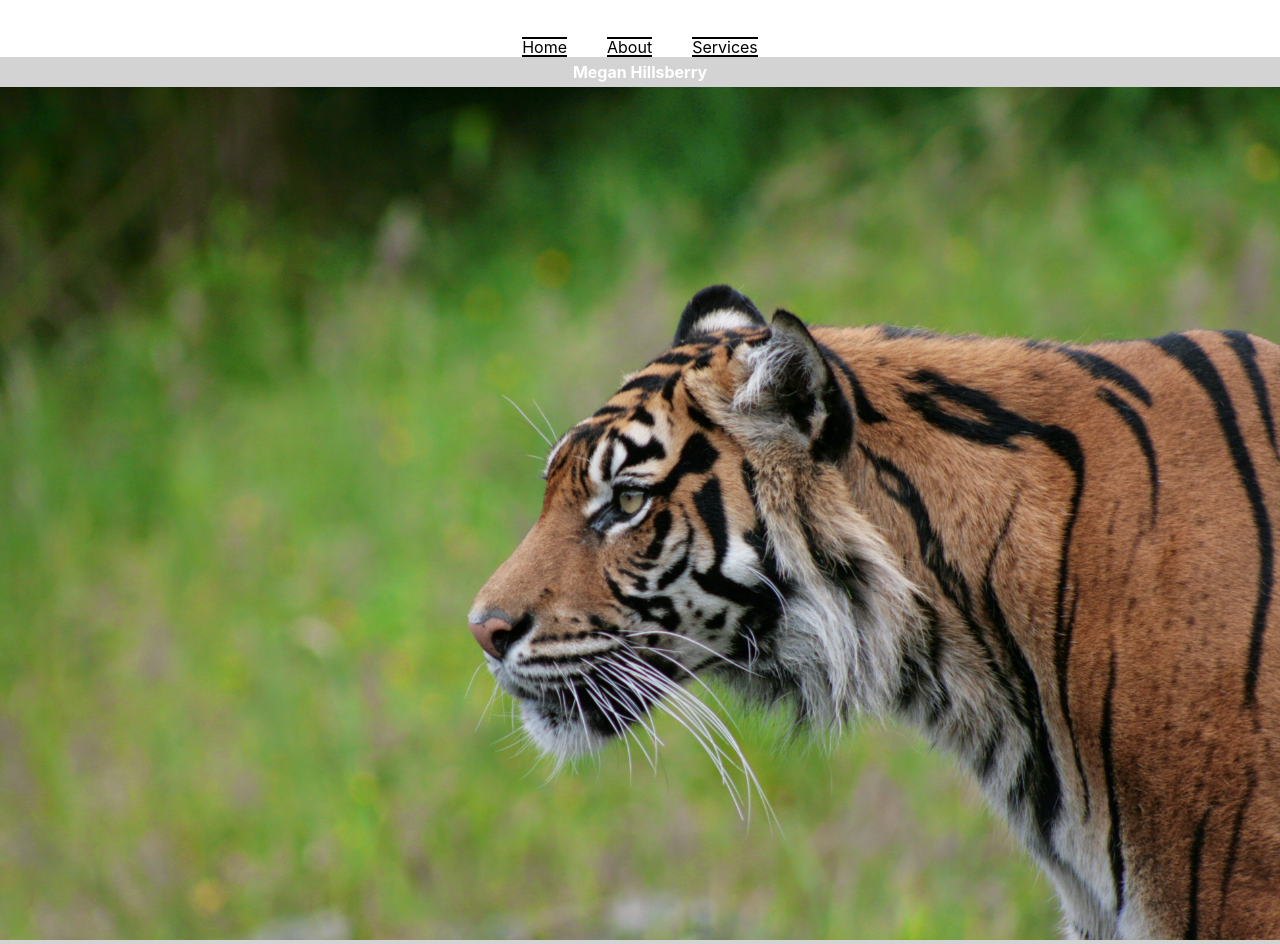
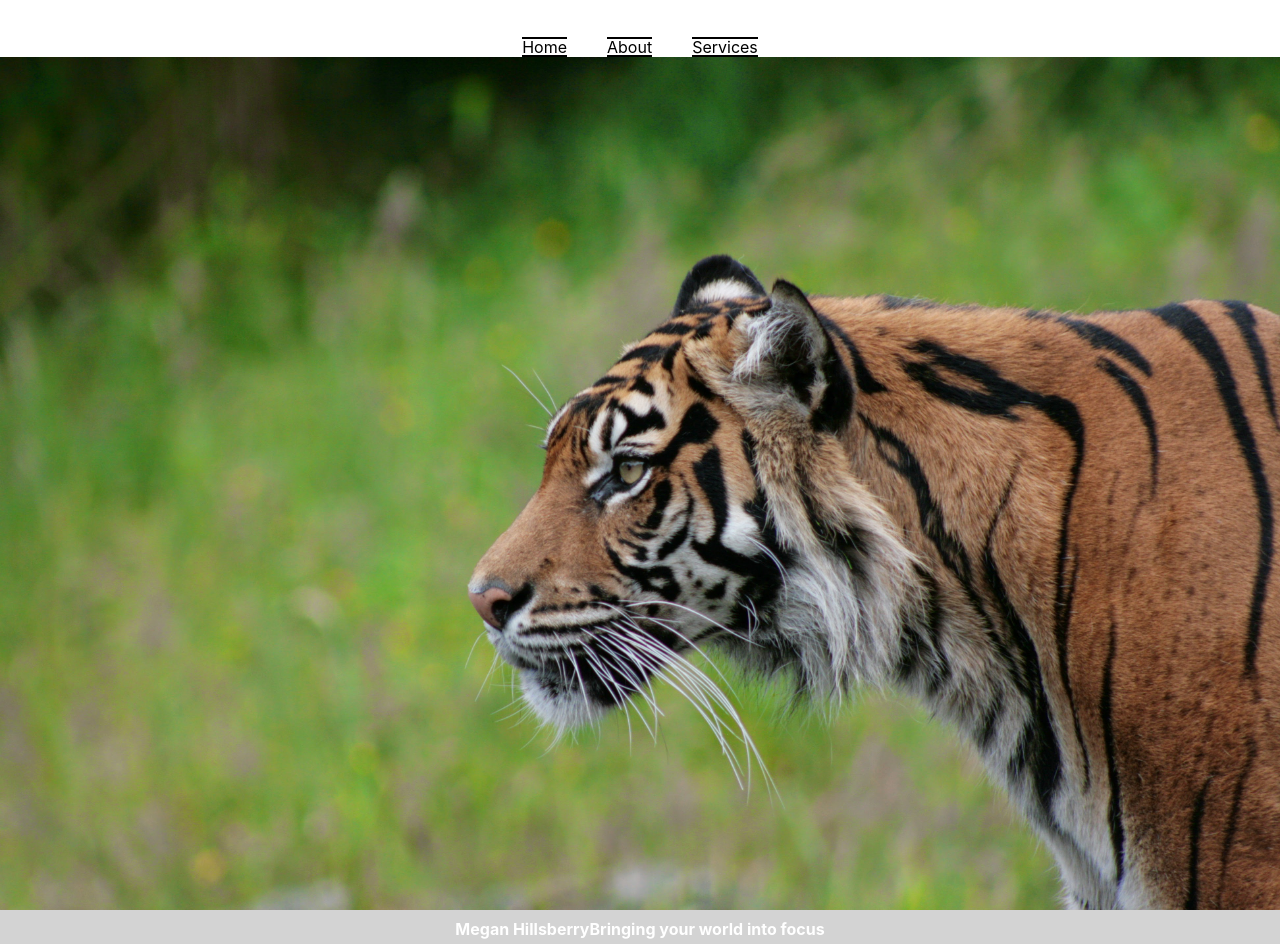
Before and after one commit to Crispyshill/portfolio-frontend, a React (Create React App) app: page / in a window 1280 px wide. Shown: the part 54-998 px from the top of the page. Built offline with nearby package versions, Linux system fonts and the light colour scheme.

Commit message:
Fixed a bit more css

```diff
--- a/src/home/Home.css
+++ b/src/home/Home.css
@@ -1,16 +1,15 @@
 .tiger-banner{
 	width: 100%;
 	position: absolute;
-	top: 0;
-	left: 0;
 	z-index: 0;
 }
 
 .text-overlay{
+	display: block;
 	position: relative;
        z-index: 1;
 	padding: 5px;
-	top: 90%;
+	bottom: 10%;
        color: #FFFFFF;
        font-weight: bold;
 
--- a/src/home/Home.js
+++ b/src/home/Home.js
@@ -4,14 +4,14 @@ import './Home.css';
 export default function Home(){
 	return (
 	<div className='home-container'>
-		<div className='tiger-banner-container'>
+
 		<div className='tiger-banner'>
-			<div className='text-overlay'>
+		          <img src={tigerBanner} alt="tiger banner" className="tiger"/>
+
+	<div className='text-overlay'>
 			<span>Megan Hillsberry</span>
-		</div>
-
-		          <img src={tigerBanner} alt="tiger banner" className="tiger"/>
-		</div>
+		<span>Bringing your world into focus</span>
+	</div>
 		</div>
 		</div>
 	);
```
